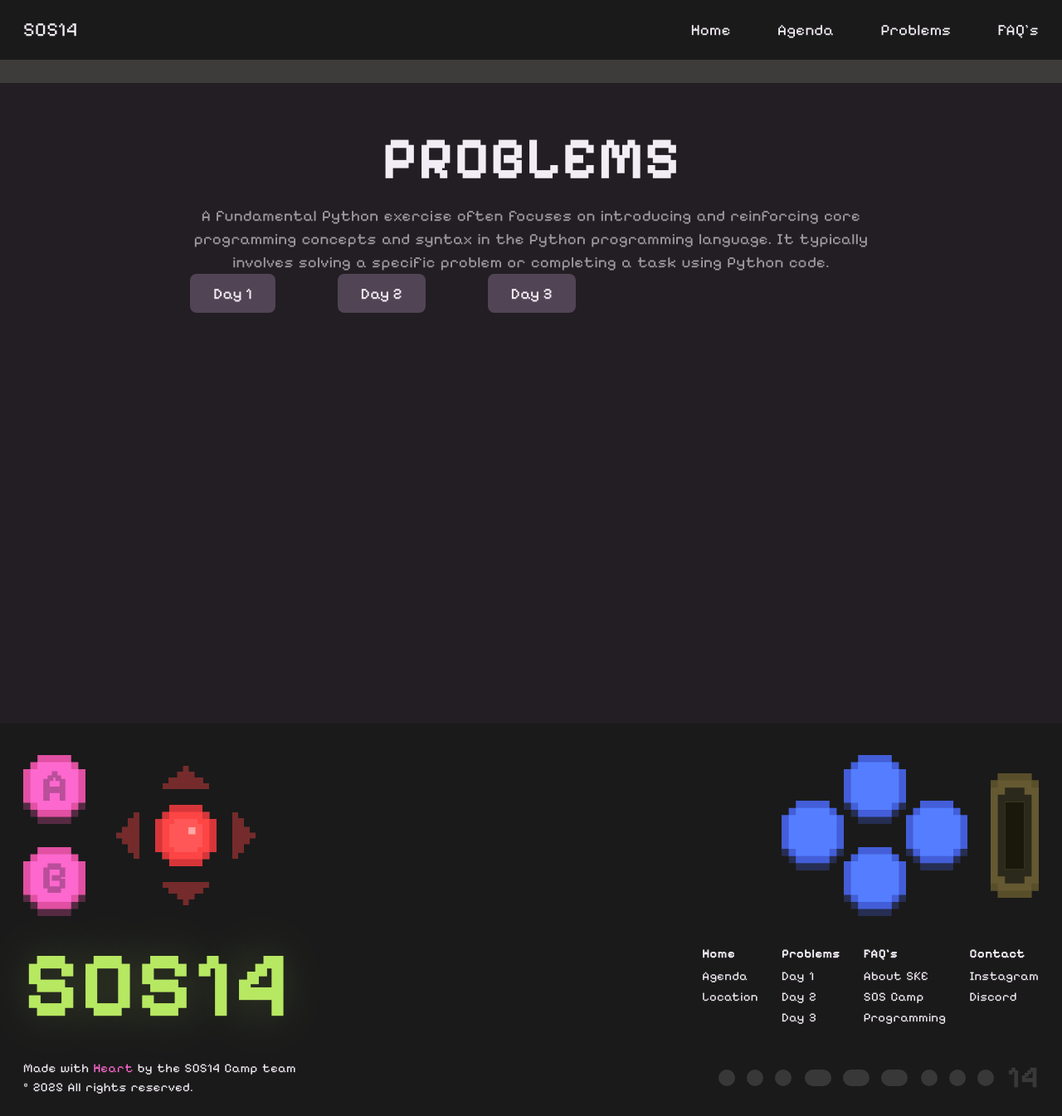
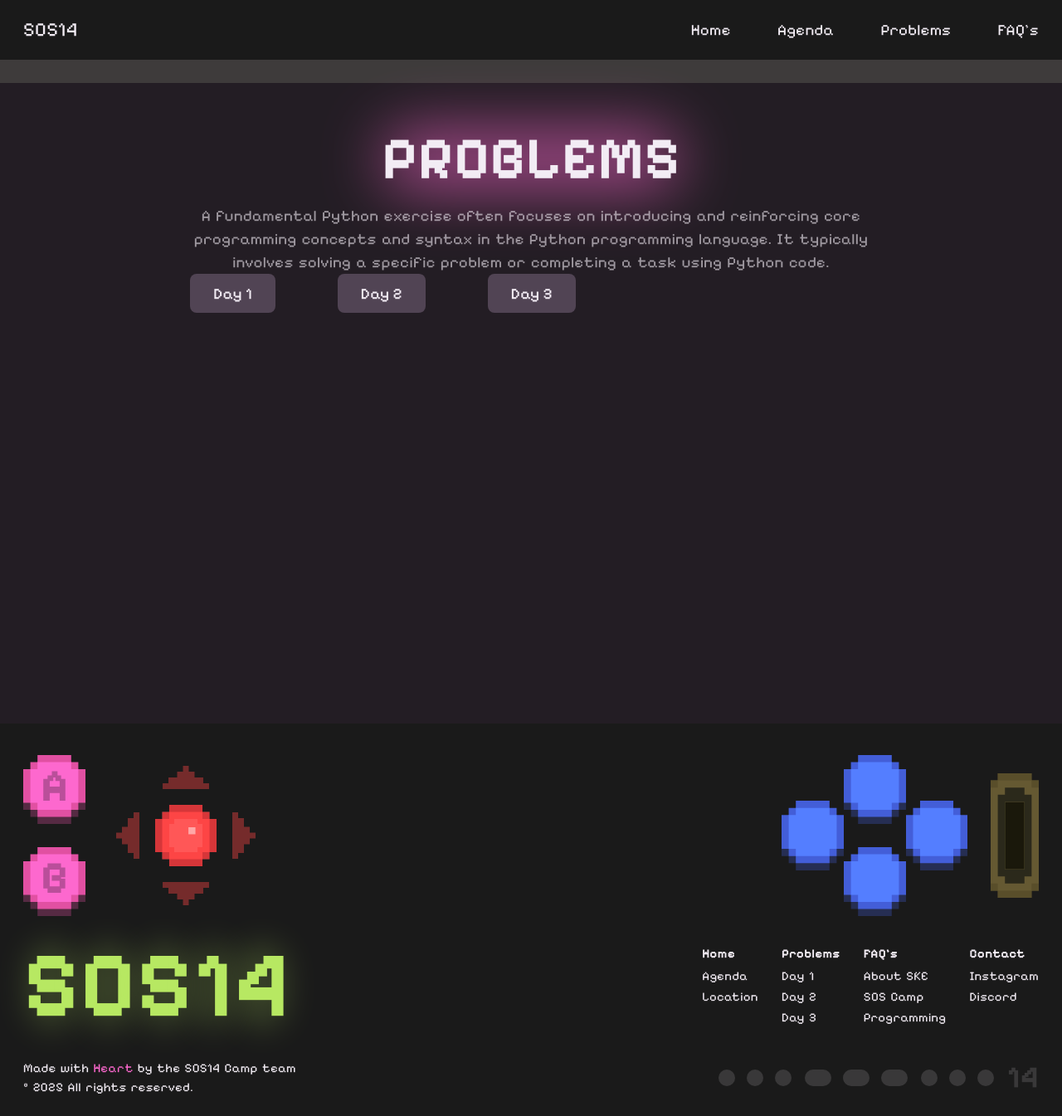
Before and after one commit to uzimpp/sos14, a Next.js app: page /problems in a window 1280 px wide. Shown: the whole page at 83% size. Built offline with nearby package versions, Linux system fonts and the light colour scheme.

Commit message:
feat: implement glowing effect

```diff
--- a/src/app/faqs/page.tsx
+++ b/src/app/faqs/page.tsx
@@ -6,7 +6,7 @@ export default function FAQs() {
   return (
     <div className="!pb-(--space-4xl) px-(--space-m) py-(--space-s) max-w-[1728px] w-full flex flex-col justify-self-center justify-center">
       <div className="flex flex-col my-(--space-xl) gap-(--space-s)">
-        <ScrambleText className="text-6 text-white no_line_height font-bold text-center flex mx-auto">
+        <ScrambleText className="text-6 text-white no_line_height font-bold text-center flex mx-auto glow glow-pink">
           FAQ&apos;s
         </ScrambleText>
         <div className="max-w-[calc(5.5*var(--space-4xl))] flex mx-auto">
--- a/src/app/globals.css
+++ b/src/app/globals.css
@@ -198,22 +198,6 @@
     text-shadow: 2px 2px 4px rgba(0, 0, 0, 0.3) !important;
   }
 
-  .glow {
-    border: none;
-    position: relative;
-  }
-
-  .glow::before {
-    content: "";
-    position: absolute;
-    inset: 20px;
-    background: var(--color-green);
-    opacity: 0.3;
-    filter: blur(30px);
-    border-radius: 9999px;
-    pointer-events: none;
-  }
-
   .title {
     font-size: var(--text-2);
     font-weight: bold;
@@ -285,3 +269,72 @@
     z-index: 1 !important;
   }
 }
+
+@layer utilities {
+  .glow {
+    position: relative;
+    display: inline-block;
+    z-index: 0;
+    line-height: 1;
+  }
+
+  .glow-green::after {
+    content: "";
+    position: absolute;
+    inset: var(--space-3xs);
+    background: var(--color-green);
+    opacity: 0.2;
+    filter: blur(var(--space-s));
+    border-radius: 9999px;
+    pointer-events: none;
+    z-index: -1;
+  }
+
+    .glow-green-lg::after {
+    content: "";
+    position: absolute;
+    inset: var(--space-xs);
+    background: var(--color-green);
+    opacity: 0.15;
+    filter: blur(var(--space-xl));
+    border-radius: 9999px;
+    pointer-events: none;
+    z-index: -1;
+  }
+
+  .glow-blue::after {
+    content: "";
+    position: absolute;
+    inset: 0;
+    background: var(--color-blue);
+    opacity: 0.4;
+    filter: blur(var(--space-m));
+    border-radius: 9999px;
+    pointer-events: none;
+    z-index: -1;
+  }
+
+  .glow-pink::after {
+    content: "";
+    position: absolute;
+    inset: 0;
+    background: var(--color-pink);
+    opacity: 0.6;
+    filter: blur(var(--space-l));
+    border-radius: 9999px;
+    pointer-events: none;
+    z-index: -1;
+  }
+
+  .glow-pink-md::after {
+    content: "";
+    position: absolute;
+    inset: 0;
+    background: var(--color-pink);
+    opacity: 0.33;
+    filter: blur(var(--space-l));
+    border-radius: 9999px;
+    pointer-events: none;
+    z-index: -1;
+  }
+}
--- a/src/app/page.tsx
+++ b/src/app/page.tsx
@@ -1,6 +1,31 @@
 import Agenda from "@/components/agenda/Agenda";
 import ScrambleText from "@/components/effects/ScrambleText";
 import Image from "next/image";
+
+export function Location() {
+  return (
+    <div className="relative max-w-[calc(5.5*var(--space-4xl))] w-full mx-auto">
+      <h2>
+        <ScrambleText className="text-5 font-medium no_line_height glow glow-pink">
+          Location
+        </ScrambleText>
+      </h2>
+      <div className="bg-light-purple rounded-(--round-m) overflow-hidden">
+        <div className="relative w-full aspect-[16/9]">
+          <iframe
+            src="https://www.google.com/maps/embed?pb=!1m18!1m12!1m3!1d1721.7052242891857!2d100.56830705333505!3d13.845574934968713!2m3!1f0!2f0!3f0!3m2!1i1024!2i768!4f13.1!3m3!1m2!1s0x30e29dcc98d06359%3A0xe3d8afdccdaa889b!2z4Lig4Liy4LiE4Lin4Li04LiK4Liy4Lin4Li04Lio4Lin4LiB4Lij4Lij4Lih4LiE4Lit4Lih4Lie4Li04Lin4LmA4LiV4Lit4Lij4LmMIERlcGFydG1lbnQgb2YgQ29tcHV0ZXIgRW5naW5lZXJpbmc!5e0!3m2!1sen!2sth!4v1750162053291!5m2!1sen!2sth"
+            className="absolute top-0 left-0 w-[calc(5.5*var(--space-4xl))] h-[calc(5.5*var(--space-4xl))] border-0"
+            loading="lazy"
+            referrerPolicy="no-referrer-when-downgrade"
+          />
+        </div>
+        <div className="p-4">
+          <p>Transportation</p>
+        </div>
+      </div>
+    </div>
+  );
+}
 
 export default function Home() {
   return (
@@ -8,7 +33,7 @@ export default function Home() {
       <div className="flex flex-col md:flex-row gap-(--space-l) justify-between mt-(--space-m)">
         <div className="inline-block md:justify-start mx-auto text-center">
           <ScrambleText className="xl:text-[300px] md:text-[20vw] text-[30vw] font-bold text-green no_line_height w-fit ">
-            SOS14
+            <span className="glow glow-green-lg">SOS14</span>
           </ScrambleText>
         </div>
         <div className="flex items-center">
@@ -71,30 +96,11 @@ export default function Home() {
       </section>
 
       <section id="location" className="flex flex-col items-center">
-        <div className="relative max-w-[calc(5.5*var(--space-4xl))] w-full mx-auto">
-          <h2>
-            <ScrambleText className="text-5 font-medium no_line_height">
-              Location
-            </ScrambleText>
-          </h2>
-          <div className="bg-light-purple rounded-(--round-m) overflow-hidden">
-            <div className="relative w-full aspect-[16/9]">
-              <iframe
-                src="https://www.google.com/maps/embed?pb=!1m18!1m12!1m3!1d1721.7052242891857!2d100.56830705333505!3d13.845574934968713!2m3!1f0!2f0!3f0!3m2!1i1024!2i768!4f13.1!3m3!1m2!1s0x30e29dcc98d06359%3A0xe3d8afdccdaa889b!2z4Lig4Liy4LiE4Lin4Li04LiK4Liy4Lin4Li04Lio4Lin4LiB4Lij4Lij4Lih4LiE4Lit4Lih4Lie4Li04Lin4LmA4LiV4Lit4Lij4LmMIERlcGFydG1lbnQgb2YgQ29tcHV0ZXIgRW5naW5lZXJpbmc!5e0!3m2!1sen!2sth!4v1750162053291!5m2!1sen!2sth"
-                className="absolute top-0 left-0 w-[calc(5.5*var(--space-4xl))] h-[calc(5.5*var(--space-4xl))] border-0"
-                loading="lazy"
-                referrerPolicy="no-referrer-when-downgrade"
-              />
-            </div>
-            <div className="p-4">
-              <p>Transportation</p>
-            </div>
-          </div>
-        </div>
+        <Location />
       </section>
 
       <section>
-        <h2 className="font-medium text-center">
+        <h2 className="font-medium text-center glow glow-pink-md">
           We are looking forward to
           <br /> seeing <span className="text-pink font-semibold">
             SKE23
--- a/src/app/problems/page.tsx
+++ b/src/app/problems/page.tsx
@@ -8,7 +8,7 @@ export default function Problems() {
       <ProgressBar />
       <div className="!pb-(--space-4xl) px-(--space-m) py-(--space-s) max-w-[1728px] w-full flex justify-self-center justify-center">
         <div className="flex flex-col mt-(--space-l) mb-(--space-l)">
-          <ScrambleText className="text-6 text-white no_line_height font-bold text-center flex mx-auto mb-(--space-s)">
+          <ScrambleText className="text-6 text-white no_line_height font-bold text-center flex mx-auto mb-(--space-s) glow glow-pink">
             PROBLEMS
           </ScrambleText>
           <div className="max-w-[calc(5.5*var(--space-4xl))] flex">
--- a/src/components/agenda/Agenda.tsx
+++ b/src/components/agenda/Agenda.tsx
@@ -3,7 +3,7 @@ import ScrambleText from "@/components/effects/ScrambleText";
 export default function Agenda() {
   return (
     <div className="flex flex-col gap-4">
-      <ScrambleText className="text-5 font-medium no_line_height">
+      <ScrambleText className="text-4 font-medium no_line_height glow glow-pink">
         Agenda
       </ScrambleText>
     </div>
--- a/src/components/effects/ScrambleText.tsx
+++ b/src/components/effects/ScrambleText.tsx
@@ -19,7 +19,7 @@ export default function ScrambleText({
   children,
   className = "",
   defaultText = "ABCDEFGHIJKLMNOPQRSTUVWXYZabcdefghijklmnopqrstuvwxyz0123456789",
-  totalFrames = 11,
+  totalFrames = 10,
 }: ScrambleTextProps) {
   const elementRef = useRef<HTMLHeadingElement>(null);
   const [isIntersecting, setIsIntersecting] = useState(false);
--- a/src/components/global/Footer.tsx
+++ b/src/components/global/Footer.tsx
@@ -14,7 +14,7 @@ export default function Footer() {
         {/* title part */}
         <Link href="/" className="large-title font-bold text-green">
           <ScrambleText>
-            <span className="glow">SOS14</span>
+            <span className="glow glow-green">SOS14</span>
           </ScrambleText>
         </Link>
         {/* link part */}
```
